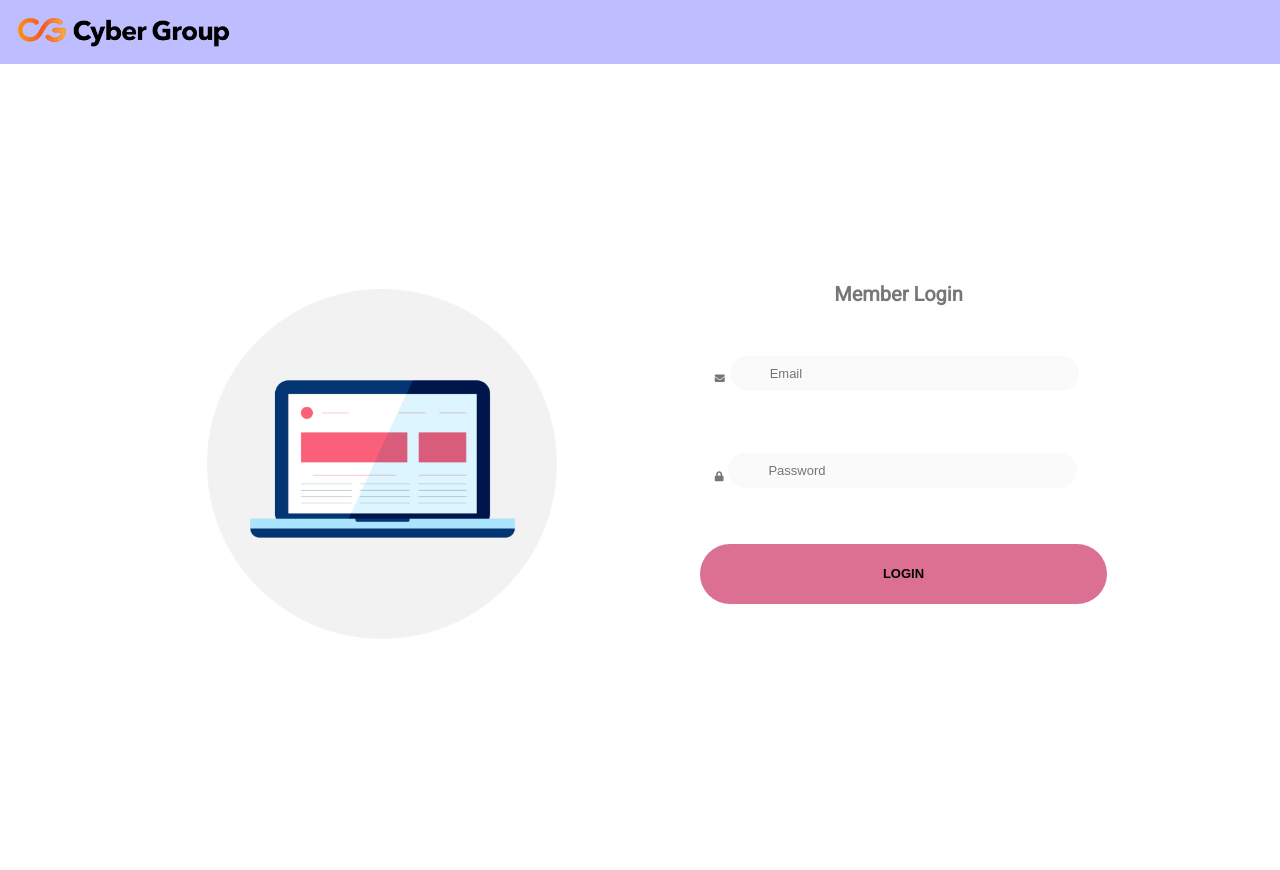
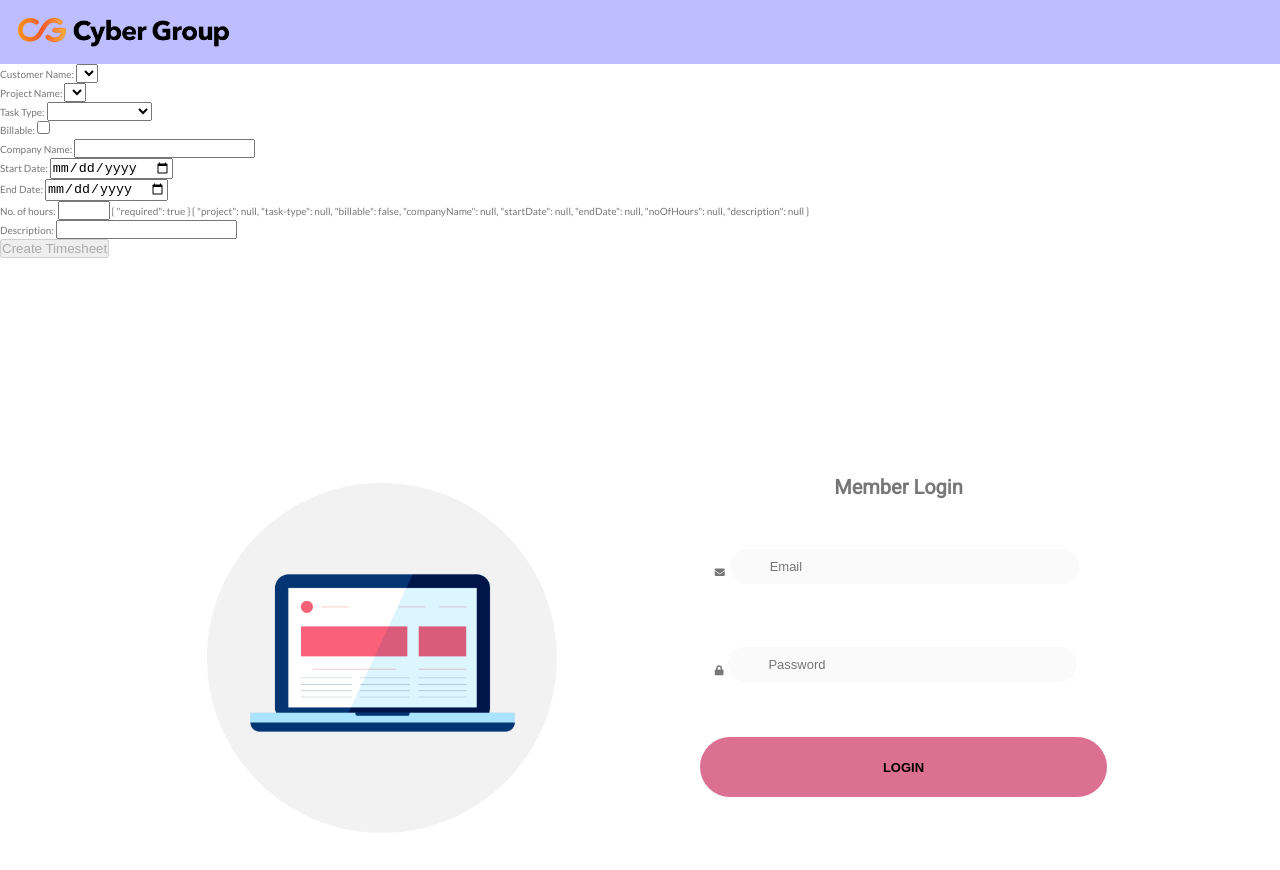
Before and after one commit to senseihimanshu/Project-Time-Management, an Angular app in the folder client/: page / in a window 1280 px wide. Shown: the top 870 px of the page. Built offline with nearby package versions, Linux system fonts and the light colour scheme; what angular-bootstrap-md would draw is missing.

Commit message:
started working on timesheet component and integrated template driven forms

```diff
--- a/client/src/app/app.component.html
+++ b/client/src/app/app.component.html
@@ -12,5 +12,6 @@
 <!--
 <app-admindashboard></app-admindashboard> -->
 <app-header></app-header>
+<app-timesheet></app-timesheet>
 <router-outlet></router-outlet>
 <!-- <app-main></app-main> -->
--- a/client/src/app/app.module.ts
+++ b/client/src/app/app.module.ts
@@ -31,6 +31,7 @@ import { EmployeeFormComponent } from "./main/employee-form/employee-form.compon
 import { EmployeeService } from "./services/employee.service";
 import { HttpClientModule } from "@angular/common/http";
 import { RouterModule, Routes } from "@angular/router";
+import { TimesheetModule } from './timesheet/timesheet.module';
 
 
 @NgModule({
@@ -42,7 +43,6 @@ import { RouterModule, Routes } from "@angular/router";
     EmployeeFormComponent,
 
     HomeComponent,
-    TimesheetComponent,
     ReviewComponent,
     DashboardComponent,
     AdminComponent,
@@ -54,6 +54,7 @@ import { RouterModule, Routes } from "@angular/router";
     ReactiveFormsModule,
     FormsModule,
     HttpClientModule,
+    TimesheetModule,
 
     //Third Party
     MDBBootstrapModule.forRoot(),
--- /dev/null
+++ b/client/src/app/timesheet/models/project.interface.ts
@@ -0,0 +1,4 @@
+export interface IProject{
+    projectName: string;
+    clientName: string;
+}
--- /dev/null
+++ b/client/src/app/timesheet/models/task-type.interface.ts
@@ -0,0 +1,4 @@
+export interface ITaskType{
+    key: string;
+    value: string;
+}
--- /dev/null
+++ b/client/src/app/timesheet/timesheet-form/timesheet-form.component.scss
@@ -0,0 +1,15 @@
+.error{
+    color: red;
+    font-size: 1.4rem;
+}
+
+.disabled{
+    pointer-events: all !important;
+    cursor: not-allowed;
+}
+
+input[name="noOfHours"]{
+    &:focus{
+        outline: none;
+    }
+}
--- /dev/null
+++ b/client/src/app/timesheet/timesheet-form/timesheet-form.component.ts
@@ -0,0 +1,176 @@
+import { Component, Input } from "@angular/core";
+import { IProject } from "../models/project.interface";
+import { ITaskType } from "../models/task-type.interface";
+
+@Component({
+  selector: "app-timesheet-form",
+  styleUrls: ["./timesheet-form.component.scss"],
+  template: `
+    <form class="timesheet-form" #form="ngForm" novalidate>
+      <div>
+        Customer Name:
+        <select>
+          <option *ngFor=""></option>
+        </select>
+      </div>
+      <div>
+        Project Name:
+        <select name="project" [ngModel]="" #project="ngModel">
+          <option
+            *ngFor="let project of projects"
+            [value]="project?.projectName"
+            [selected]="project?.projectName"
+            >{{ project.projectName }}</option
+          >
+        </select>
+        <div class="error" *ngIf="project.errors?.required && project.dirty">
+          Choose atleast a project
+        </div>
+      </div>
+
+      <div>
+        Task Type:
+        <select
+          name="task-type"
+          [ngModel]="timesheet?.taskType"
+          required
+          #taskType="ngModel"
+        >
+          <option
+            *ngFor="let taskType of taskTypes"
+            [value]="taskType.key"
+            [selected]="timesheet?.taskType === taskType.key"
+            >{{ taskType.value }}</option
+          >
+        </select>
+        <div class="error" *ngIf="taskType.errors?.required && taskType.dirty">
+          Choose Type of Task
+        </div>
+      </div>
+
+      <div>
+        Billable:
+        <input
+          name="billable"
+          type="checkbox"
+          [ngModel]="timesheet?.billable || false"
+        />
+      </div>
+
+      <div>
+        Company Name:
+        <input
+          type="text"
+          name="companyName"
+          [ngModel]="timesheet?.companyName"
+          required
+          #companyName="ngModel"
+        />
+        <div
+          class="error"
+          *ngIf="companyName.errors?.required && companyName.dirty"
+        >
+          Fill Company Name of which the project belongs
+        </div>
+      </div>
+
+      <div>
+        Start Date:
+        <input
+          type="date"
+          name="startDate"
+          required
+          #startDate="ngModel"
+          [ngModel]="timesheet?.startDate"
+        />
+        <div
+          class="error"
+          *ngIf="startDate.errors?.required && startDate.dirty"
+        >
+          Choose start date of the project
+        </div>
+      </div>
+
+      <div>
+        End Date:
+        <input
+          type="date"
+          name="endDate"
+          [ngModel]="timesheet?.endDate"
+          required
+          #endDate="ngModel"
+        />
+        <div class="error" *ngIf="endDate.errors?.required && endDate.dirty">
+          Choose End Date of the project
+        </div>
+      </div>
+
+      <div>
+        No. of hours:
+        <input
+          type="number"
+          name="noOfHours"
+          min="0"
+          max="40"
+          required
+          #noOfHours="ngModel"
+          [ngModel]="timesheet?.noOfHours"
+          onkeydown="return false"
+        />
+        <div
+          class="error"
+          *ngIf="noOfHours.errors?.required && noOfHours.dirty"
+        >
+          Fill no. of hours you worked on it
+        </div>
+        {{ noOfHours.errors | json }}
+        {{ form.value | json }}
+      </div>
+
+      <div>
+        Description:
+        <input
+          type="text"
+          name="description"
+          [ngModel]="timesheet?.description"
+        />
+      </div>
+
+      <button
+        type="submit"
+        [disabled]="!form.valid"
+        [ngClass]="!form.valid && 'disabled'"
+      >
+        Create Timesheet
+      </button>
+    </form>
+  `
+})
+export class TimesheetFormComponent {
+  @Input()
+  timesheet: any;
+  projects: IProject[];
+  taskTypes: ITaskType[] = [
+    {
+      key: "offshore",
+      value: "Off Shore"
+    },
+    {
+      key: "onsite",
+      value: "On Site"
+    },
+    {
+      key: "earned-leave",
+      value: "Earned Leave"
+    },
+    {
+      key: "casual-leave",
+      value: "Casual Leave"
+    },
+    {
+      key: "sick-leave",
+      value: "Sick Leave"
+    }
+  ];
+
+}
--- a/client/src/app/timesheet/timesheet.component.html
+++ b/client/src/app/timesheet/timesheet.component.html
@@ -1,11 +1,3 @@
-<div class="card mt-4">
-    <h4 class="card-header">Timesheets</h4>
-    <div class="card-body">
-        <p>This page can be accessed <u>only by employees and project managers</u>.</p>
-        <p class="mb-1">All users from secure (admin only) api end point:</p>
-        <div *ngIf="loading" class="spinner-border spinner-border-sm"></div>
-        <!-- <ul *ngIf="users">
-            <li *ngFor="let user of users">{{user.firstName}} {{user.lastName}}</li>
-        </ul> -->
-    </div>
-</div>]
+<div class="timesheet">
+    <app-timesheet-form></app-timesheet-form>
+</div>
--- a/client/src/app/timesheet/timesheet.component.ts
+++ b/client/src/app/timesheet/timesheet.component.ts
@@ -6,18 +6,7 @@ import { Component, OnInit } from '@angular/core';
   styleUrls: ['./timesheet.component.scss']
 })
 export class TimesheetComponent implements OnInit {
+  constructor(){}
 
-  constructor() { }
-  loading = false;
-  //  users: User[] = [];
-
-  //  constructor(private userService: UserService) { }
-
-    ngOnInit() {
-        this.loading = true;
-        // this.userService.getAll().pipe(first()).subscribe(users => {
-        //     this.loading = false;
-        //     this.users = users;
-        // });
-    }
+  ngOnInit(): void{}
 }
```
Also changed, not shown: client/src/app/timesheet/timesheet.module.ts (added, +21 -0 lines), 1 other file (tests, documents, lock files or other folders).
